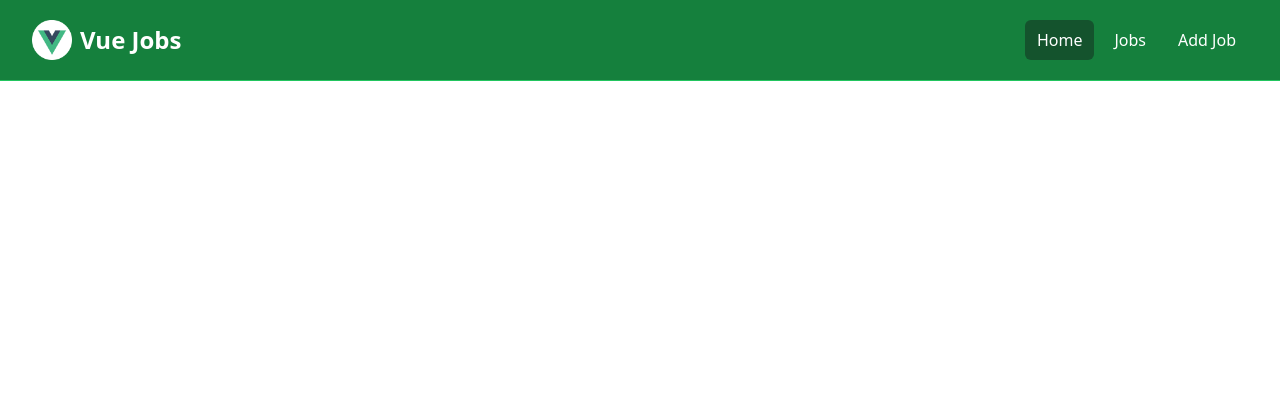
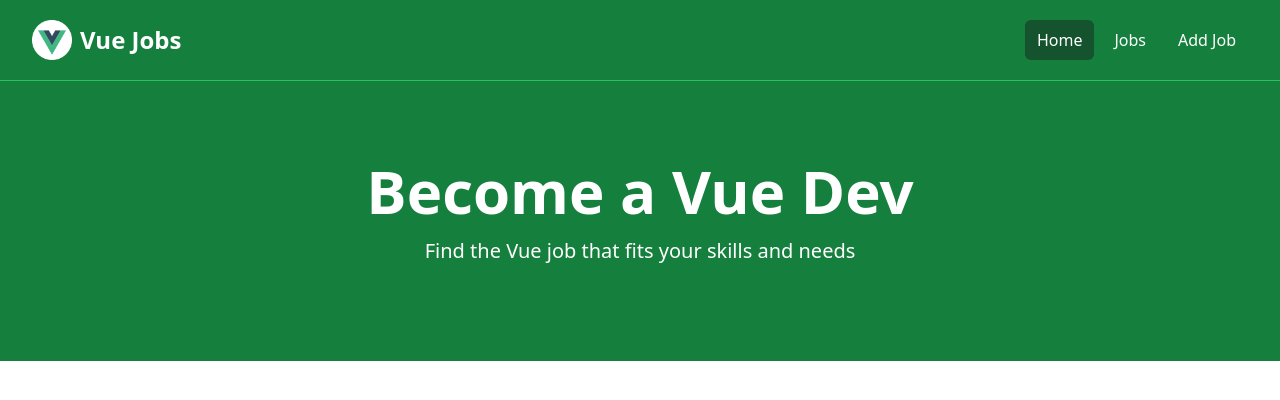
Before and after one commit to Abhilash-03/vuejs_tut_project, a Vue app: page / in a window 1280 px wide. Shown: the top 400 px of the page. Built offline with nearby package versions, Linux system fonts and the light colour scheme.

Commit message:
completed hero section

```diff
--- a/src/App.vue
+++ b/src/App.vue
@@ -1,8 +1,10 @@
 <script setup>
+import Hero from './components/Hero.vue';
 import Navbar from './components/Navbar.vue';
 
 </script>
 
 <template>
   <Navbar />
+  <Hero />
 </template>
--- /dev/null
+++ b/src/components/Hero.vue
@@ -0,0 +1,18 @@
+<template>
+      <section class="bg-green-700 py-20 mb-4">
+      <div
+        class="max-w-7xl mx-auto px-4 sm:px-6 lg:px-8 flex flex-col items-center"
+      >
+        <div class="text-center">
+          <h1
+            class="text-4xl font-extrabold text-white sm:text-5xl md:text-6xl"
+          >
+            Become a Vue Dev
+          </h1>
+          <p class="my-4 text-xl text-white">
+            Find the Vue job that fits your skills and needs
+          </p>
+        </div>
+      </div>
+    </section>
+</template>
```
